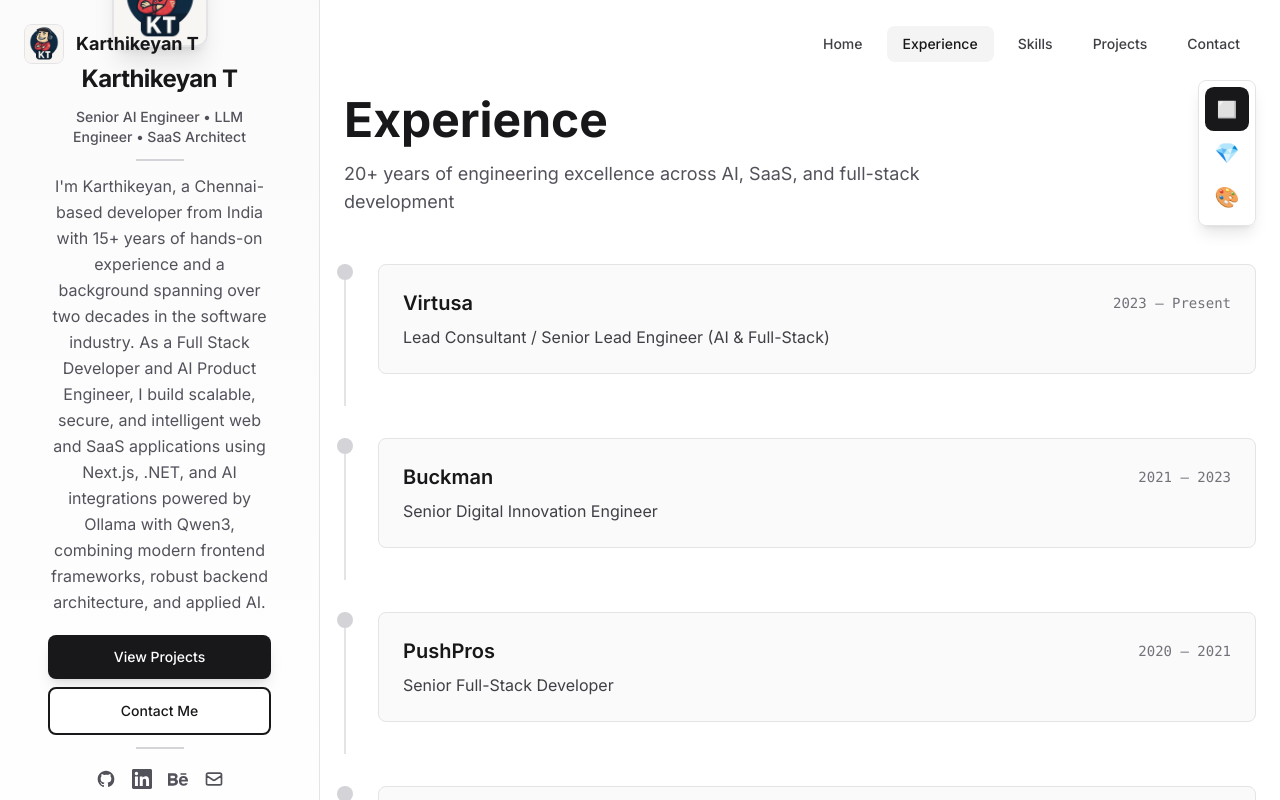
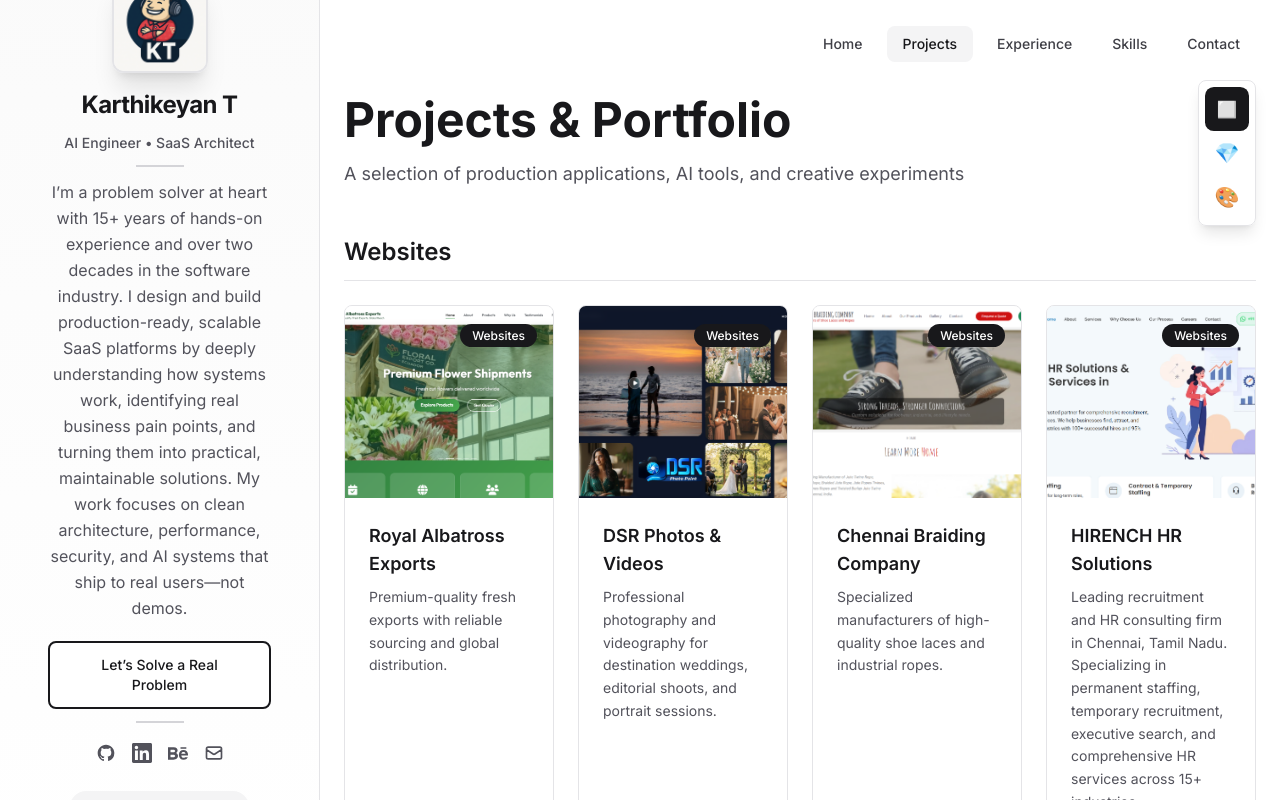
Before and after one commit to carthworks/carthworks, a Next.js app: page / in a window 1280 px wide. Built offline with nearby package versions, Linux system fonts and the light colour scheme.

Commit message:
latout fies, favicon

```diff
--- a/app/layout.tsx
+++ b/app/layout.tsx
@@ -4,6 +4,7 @@
 import { ThemeProvider } from "@/contexts/ThemeContext";
 import ThemeSelector from "@/components/ThemeSelector";
 import Nav from "@/components/Nav";
+import { personalInfo } from "@/lib/data";
 
 const inter = Inter({
     subsets: ["latin"],
@@ -17,6 +18,10 @@
     keywords: ["AI Engineer", "LLM Engineer", "SaaS Architect", "Full Stack Developer", "Next.js", "React", "TypeScript", "AI", "Machine Learning"],
     authors: [{ name: "Karthikeyan T" }],
     creator: "Karthikeyan T",
+    metadataBase: new URL('https://carthworks.dev'),
+    alternates: {
+        canonical: '/',
+    },
     openGraph: {
         type: "website",
         locale: "en_US",
@@ -24,15 +29,39 @@
         title: "Karthikeyan T - Senior AI Engineer & SaaS Architect",
         description: "Senior AI Engineer, LLM Engineer, and SaaS Architect with 20+ years of engineering experience",
         siteName: "Karthikeyan T Portfolio",
+        images: [
+            {
+                url: '/kt_logo_github_sized.png',
+                width: 800,
+                height: 800,
+                alt: 'Karthikeyan T Logo',
+            },
+        ],
     },
     twitter: {
         card: "summary_large_image",
         title: "Karthikeyan T - Senior AI Engineer & SaaS Architect",
         description: "Senior AI Engineer, LLM Engineer, and SaaS Architect with 20+ years of engineering experience",
+        images: ['/kt_logo_github_sized.png'],
     },
     robots: {
         index: true,
         follow: true,
+        googleBot: {
+            index: true,
+            follow: true,
+            'max-video-preview': -1,
+            'max-image-preview': 'large',
+            'max-snippet': -1,
+        },
+    },
+    icons: {
+        icon: '/kt_logo_github_sized.png',
+        shortcut: '/kt_logo_github_sized.png',
+        apple: '/kt_logo_github_sized.png',
+    },
+    verification: {
+        google: 'google-site-verification-code', // User might need to replace this
     },
 };
 
@@ -41,9 +70,35 @@
 }: Readonly<{
     children: React.ReactNode;
 }>) {
+    const jsonLd = {
+        '@context': 'https://schema.org',
+        '@type': 'Person',
+        name: personalInfo.name,
+        jobTitle: personalInfo.title,
+        url: 'https://carthworks.dev',
+        sameAs: [
+            `https://${personalInfo.linkedin}`,
+            `https://${personalInfo.github}`,
+            `https://${personalInfo.behance}`,
+            `https://${personalInfo.flickr}`,
+        ],
+        description: personalInfo.summary,
+        image: 'https://carthworks.dev/kt_logo_github_sized.png',
+        address: {
+            '@type': 'PostalAddress',
+            addressLocality: 'Chennai',
+            addressRegion: 'Tamil Nadu',
+            addressCountry: 'India'
+        }
+    };
+
     return (
         <html lang="en" className={inter.variable}>
             <body className="antialiased">
+                <script
+                    type="application/ld+json"
+                    dangerouslySetInnerHTML={{ __html: JSON.stringify(jsonLd) }}
+                />
                 <ThemeProvider>
                     <Nav />
                     <ThemeSelector />
--- a/app/page.tsx
+++ b/app/page.tsx
@@ -12,9 +12,9 @@
             {/* Mobile: Stack vertically */}
             <div className="lg:hidden">
                 <Hero />
+                <Projects />
                 <Experience />
                 <Skills />
-                <Projects />
                 <Contact />
                 <Footer />
             </div>
@@ -28,9 +28,9 @@
 
                 {/* Right Side - Scrollable Content (3/4 width) */}
                 <div id="content-scroll" className="col-span-3 h-screen overflow-y-auto scroll-smooth">
+                    <Projects />
                     <Experience />
                     <Skills />
-                    <Projects />
                     <Contact />
                     <Footer />
                 </div>
--- a/components/Nav.tsx
+++ b/components/Nav.tsx
@@ -8,7 +8,7 @@
     const { theme } = useTheme();
     const [isScrolled, setIsScrolled] = useState(false);
     const [isMobileMenuOpen, setIsMobileMenuOpen] = useState(false);
-    const [activeSection, setActiveSection] = useState('#hero');
+    const [activeSection, setActiveSection] = useState('#projects');
 
     useEffect(() => {
         const handleWindowScroll = () => {
@@ -124,9 +124,9 @@
 
     const menuItems = [
         { label: 'Home', href: '#hero' },
+        { label: 'Projects', href: '#projects' },
         { label: 'Experience', href: '#experience' },
         { label: 'Skills', href: '#skills' },
-        { label: 'Projects', href: '#projects' },
         { label: 'Contact', href: '#contact' },
     ];
 
@@ -204,7 +204,7 @@
                     {/* Logo */}
                     <a
                         href="#hero"
-                        className="flex items-center gap-3 group"
+                        className="flex items-center gap-3 group transition-all duration-300 lg:opacity-0 lg:invisible lg:pointer-events-none"
                         onClick={(e) => handleNavClick(e, '#hero')}
                     >
                         <div className={`relative w-10 h-10 rounded-lg overflow-hidden transition-transform group-hover:scale-105 ${theme === 'glassmorphism'
--- a/components/sections/Hero.tsx
+++ b/components/sections/Hero.tsx
@@ -140,19 +140,19 @@
 
                         {/* CTA Buttons */}
                         <div className="flex flex-col gap-2 pt-2">
-                            <a
+                            {/* <a
                                 href="#projects"
                                 className={getButtonClassName('primary')}
                                 onClick={(e) => handleHeroNavClick(e, '#projects')}
                             >
                                 View Projects
-                            </a>
+                            </a> */}
                             <a
                                 href="#contact"
                                 className={getButtonClassName('secondary')}
                                 onClick={(e) => handleHeroNavClick(e, '#contact')}
                             >
-                                Contact Me
+                                Let’s Solve a Real Problem
                             </a>
                         </div>
 
--- a/components/sections/Projects.tsx
+++ b/components/sections/Projects.tsx
@@ -17,18 +17,18 @@
     projects: Project[];
 }
 
-function ProjectCard({ project }: { project: Project }) {
+function ProjectCard({ project, type }: { project: Project; type?: string }) {
     const { theme } = useTheme();
 
     const getCardClassName = () => {
-        const baseClasses = "h-full overflow-hidden rounded-lg transition-all duration-300 flex flex-col";
+        const baseClasses = "h-full overflow-hidden rounded-lg transition-all duration-300 flex flex-col hover:-translate-y-1 hover:scale-[1.02]";
 
         if (theme === 'glassmorphism') {
-            return `${baseClasses} glass-card text-white`;
+            return `${baseClasses} glass-card text-white hover:bg-white/10`;
         } else if (theme === 'claymorphism') {
-            return `${baseClasses} clay-card`;
+            return `${baseClasses} clay-card hover:shadow-xl`;
         }
-        return `${baseClasses} bg-white dark:bg-zinc-900 border border-zinc-200 dark:border-zinc-800 hover:border-zinc-300 dark:hover:border-zinc-700 hover:shadow-lg`;
+        return `${baseClasses} bg-white dark:bg-zinc-900 border border-zinc-200 dark:border-zinc-800 hover:border-zinc-300 dark:hover:border-zinc-700 hover:shadow-xl`;
     };
 
     const content = (
@@ -44,10 +44,13 @@
                         sizes="(max-width: 768px) 100vw, (max-width: 1200px) 50vw, 33vw"
                     />
                 ) : (
-                    <div className="absolute inset-0 flex items-center justify-center">
-                        <div className="text-6xl font-bold text-zinc-300 dark:text-zinc-700">
-                            {project.name.charAt(0)}
-                        </div>
+                    <div className="absolute inset-0 flex items-center justify-center p-12 opacity-50 grayscale">
+                        <Image
+                            src="/kt_logo_github_sized.png"
+                            alt="KT Logo"
+                            fill
+                            className="object-contain"
+                        />
                     </div>
                 )}
                 {/* Category badge */}
@@ -158,7 +161,7 @@
 
                 <ProjectCategory title="Websites" projects={projects.websites} />
                 <ProjectCategory title="AI & LLM Applications" projects={projects.aiApplications} />
-
+                <ProjectCategory title="Tools" projects={projects.tools} />
                 {/* Chrome Extensions with nested Security & Developer Tools */}
                 <div className="mb-16 last:mb-0">
                     <h3 className={`text-2xl font-semibold mb-6 pb-3 border-b ${theme === 'glassmorphism'
@@ -171,12 +174,12 @@
                     </h3>
                     <div className="grid grid-cols-1 md:grid-cols-2 lg:grid-cols-4 gap-6 mb-8">
                         {projects.extensions.map((project, index) => (
-                            <ProjectCard key={index} project={{ ...project, category: 'Extension' }} />
+                            <ProjectCard key={index} type="list" project={{ ...project, category: 'Extension' }} />
                         ))}
                     </div>
 
                     {/* Nested Security & Developer Tools */}
-                    <div className="mt-8 pl-6 border-l-4 border-zinc-300 dark:border-zinc-700">
+                    {/* <div className="mt-8 pl-6 border-l-4 border-zinc-300 dark:border-zinc-700">
                         <h4 className={`text-xl font-semibold mb-4 ${theme === 'glassmorphism'
                             ? 'text-white/90'
                             : 'text-zinc-800 dark:text-zinc-200'
@@ -188,7 +191,7 @@
                                 <ProjectCard key={index} project={{ ...project, category: 'Tool' }} />
                             ))}
                         </div>
-                    </div>
+                    </div> */}
                 </div>
 
                 <ProjectCategory title="Creative Projects" projects={projects.creative} />
--- a/lib/data.ts
+++ b/lib/data.ts
@@ -1,17 +1,23 @@
 export const personalInfo = {
     name: "Karthikeyan T",
-    title: "Senior AI Engineer • LLM Engineer • SaaS Architect",
-    location: "Chennai, Tamil Nadu, India",
+    title: "AI Engineer • SaaS Architect",
+
+    location: "India",
     phone: "+91 94867 72206",
     email: "tkarthikeyan@gmail.com",
-    linkedin: "www.linkedin.com/in/carthworks",
-    github: "github.com/carthworks",
-    behance: "behance.net/carthworks",
-    flickr: "flickr.com/photos/carthworks",
-    resume: "/resume.pdf", // Placeholder for resume file
-    bio: "I'm Karthikeyan, a Chennai-based developer from India with 15+ years of hands-on experience and a background spanning over two decades in the software industry. As a Full Stack Developer and AI Product Engineer, I build scalable, secure, and intelligent web and SaaS applications using Next.js, .NET, and AI integrations powered by Ollama with Qwen3, combining modern frontend frameworks, robust backend architecture, and applied AI.",
-    summary: "Senior AI Engineer, LLM Engineer, and SaaS Architect with 20+ years of engineering experience designing and delivering AI-powered, multi-tenant SaaS platforms. Specialized in integrating LLMs (Qwen3, Llama3, Claude, GPT, Mistral) using a/ollama, LangChain, LlamaIndex, and custom retrieval pipelines.",
+
+    linkedin: "https://www.linkedin.com/in/carthworks",
+    github: "https://github.com/carthworks",
+    behance: "https://www.behance.net/carthworks",
+    flickr: "https://www.flickr.com/photos/carthworks",
+    resume: "/resume.pdf",
+
+    bio: "I’m a problem solver at heart with 15+ years of hands-on experience and over two decades in the software industry. I design and build production-ready, scalable SaaS platforms by deeply understanding how systems work, identifying real business pain points, and turning them into practical, maintainable solutions. My work focuses on clean architecture, performance, security, and AI systems that ship to real users—not demos.",
+
+    summary:
+        "AI Engineer and SaaS Architect with 20+ years of engineering experience building and scaling multi-tenant web and SaaS platforms. I specialize in full-stack systems using Next.js and .NET, and in integrating practical AI using LLMs such as Qwen3, Llama3, GPT, Claude, and Mistral via Ollama, LangChain, LlamaIndex, and custom RAG pipelines. Strong focus on architecture, reliability, and real-world AI adoption."
 };
+
 
 export const skills = {
     "AI & LLM Engineering": [
@@ -144,6 +150,7 @@
             description: "Ask questions and retrieve insights from your own documents using a Retrieval-Augmented Generation system.",
             url: "https://ask-mydocs.vercel.app/",
             image: "/images/askmydocs.png",
+            staus: "live" ? "Live" : "Coming Soon",
         },
         {
             name: "LibraDigitAI",
@@ -178,6 +185,12 @@
             image: "/images/paperpublish.png",
         },
         // {
+        //     name: "Cybersecurity Workshop",
+        //     description: "AI-Assisted Cybersecurity Workshop",
+        //     url: "https://cyber2daytraining.vercel.app/",
+        //     image: "/images/cyber2daytraining.png",
+        // },
+        // {
         //     name: "Kapan",
         //     description: "Private, internal communication platform built for teams that value control and privacy.",
         //     url: "https://kapan01.vercel.app/",
@@ -191,14 +204,7 @@
             image: "/images/codeshieldai.png",
         },
     ],
-    extensions: [
-        {
-            name: "Chrome Web Store Developer Console Extension",
-            description: "Developer-focused Chrome extension published on the Chrome Web Store.",
-            url: "https://chrome.google.com/webstore/devconsole/af690ea9-bcfb-4342-9a04-0bdecfbbc7b7",
-            image: "/images/chrome_extension.png"
-        },
-    ],
+
     tools: [
         {
             name: "SecuTools.io",
@@ -212,8 +218,20 @@
             url: "https://aitoolsbox-io.vercel.app/",
             image: "/images/aitoolsvox.png",
         },
-
         {
+            name: "MyTeleprompter",
+            description: "A powerful, easy-to-use teleprompter designed for speakers, presenters, and content creators. Upload your script and deliver flawless performances every time",
+            url: "https://teleprompt-seven.vercel.app/",
+            image: "/images/teleprompt.png",
+        }
+    ],
+    extensions: [
+        {
+            name: "Chrome Web Store Developer Console Extension",
+            description: "Developer-focused Chrome extension published on the Chrome Web Store.",
+            url: "https://chrome.google.com/webstore/devconsole/af690ea9-bcfb-4342-9a04-0bdecfbbc7b7",
+            image: "/images/chrome_extension.png"
+        }, {
             name: "TrustLens – Website Trust & Risk Checker",
             description: "Instant website trust and risk analysis using real-time domain intelligence.",
             url: null,
@@ -242,7 +260,8 @@
             name: "Screenshotify",
             description: "Offline-first Chrome extension for capturing, annotating, blurring, cropping, and zooming screenshots—privacy guaranteed.",
             url: null,
-        },
+        }
+
     ],
     creative: [
         {
```
Also changed, not shown: app/robots.ts (added, +12 -0 lines), app/sitemap.ts (added, +12 -0 lines), public/images/teleprompt.png (added).
